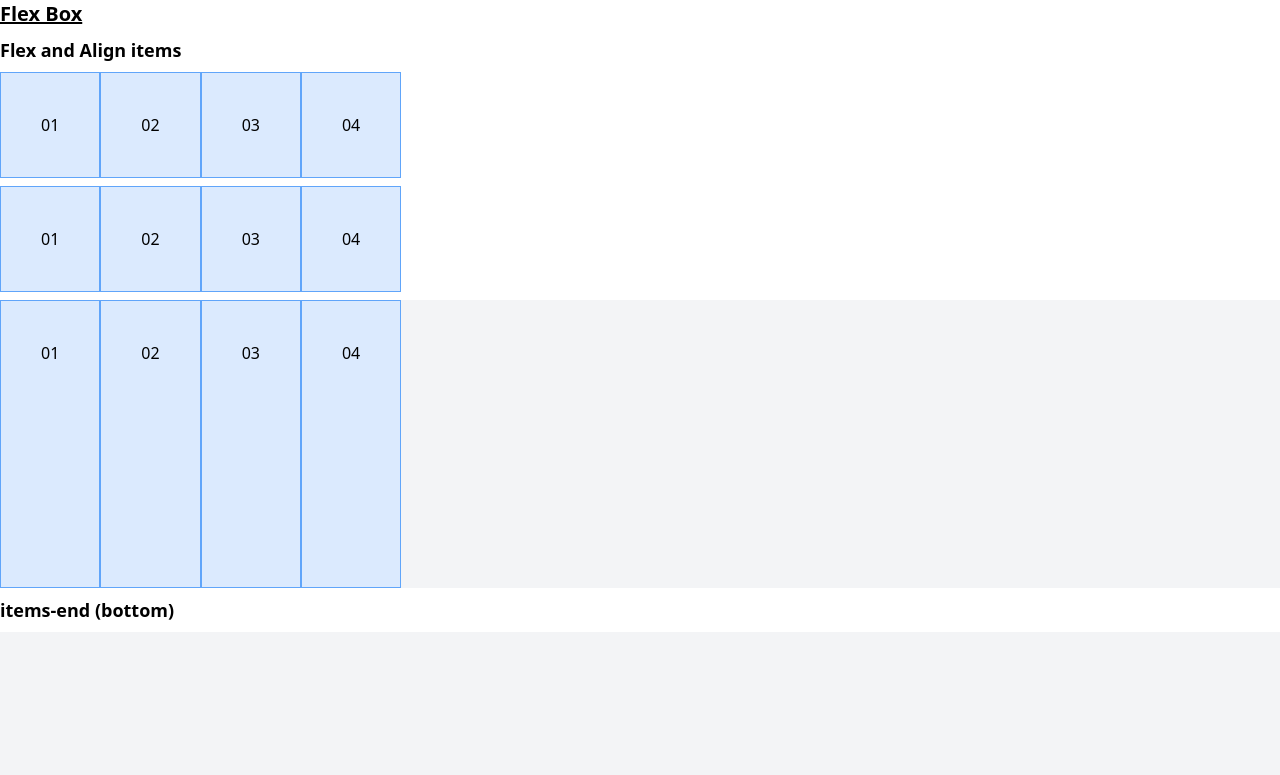
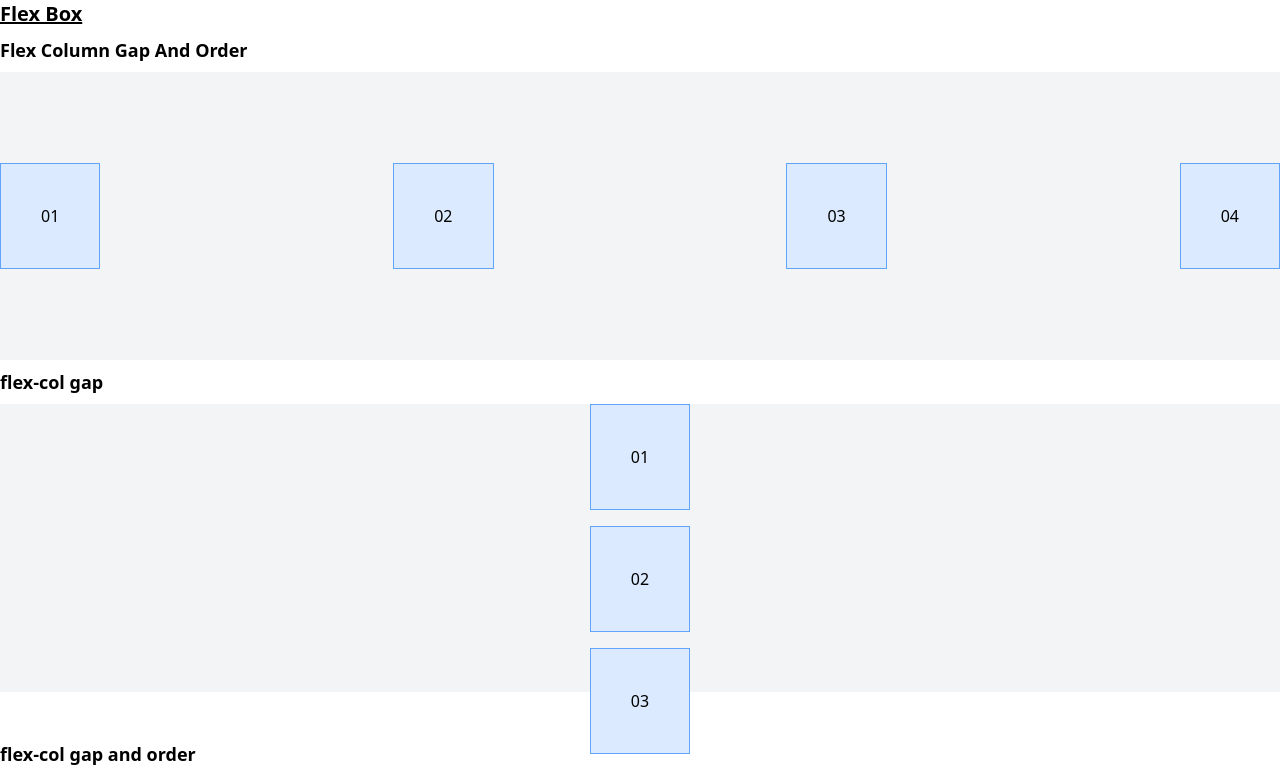
Before and after one commit to nsagias/react-tailwindcss-starter, a React (Create React App) app: page / in a window 1280 px wide. Shown: the top 775 px of the page. Built offline with nearby package versions, Linux system fonts and the light colour scheme.

Commit message:
add gap example and order example

```diff
--- a/src/App.tsx
+++ b/src/App.tsx
@@ -8,7 +8,8 @@ import Colors from './components/colors/Colors';
 import Columns from './components/columns/Columns';
 import Containers from './components/containers/Containers';
 import Fitlers from './components/filters/Filters';
-import Flex from './components/flex/FlexAndAlignItems';
+import FlexAndAlignItems from './components/flex/FlexAndAlignItems';
+import FlexColumnGapAndOrder from './components/flex/FlexColumGapAndOrder';
 import Interactivity from './components/interactivity/Interactivity';
 import LayoutPosition from './components/layoutPosition/LayoutPosition';
 import Sizing from './components/sizing/Sizing';
@@ -17,7 +18,7 @@ import Typography from './components/typography/Typography';
 export default function App() {
   return (
     <div className="App">
-      <Flex />
+      <FlexColumnGapAndOrder />
     </div>
   );
 }
--- a/src/components/flex/FlexColumGapAndOrder.tsx
+++ b/src/components/flex/FlexColumGapAndOrder.tsx
@@ -5,13 +5,29 @@ export default function FlexColumnGapAndOrder () {
 
       <p className="text-lg font-bold underlinem mt-2">Flex Column Gap And Order</p>
 
-      <p className="text-lg font-bold underlinem mt-2">items-center justify-around (horizontal center, spread with space on end)</p>
-      <div className="flex items-center justify-around h-72 w-full bg-gray-100 mt-2">
+      <p className="text-lg font-bold underlinem mt-2"></p>
+      <div className="flex items-center justify-between h-72 w-full bg-gray-100 mt-2">
         <div className="p-10 border border-blue-400 bg-blue-100">01</div>
         <div className="p-10 border border-blue-400 bg-blue-100">02</div>
         <div className="p-10 border border-blue-400 bg-blue-100">03</div>
         <div className="p-10 border border-blue-400 bg-blue-100">04</div>
       </div>
+
+      <p className="text-lg font-bold underlinem mt-2">flex-col gap</p>
+      <div className="flex flex-col gap-4 items-center justify-between h-72 w-full bg-gray-100 mt-2">
+        <div className="p-10 border border-blue-400 bg-blue-100">01</div>
+        <div className="p-10 border border-blue-400 bg-blue-100">02</div>
+        <div className="p-10 border border-blue-400 bg-blue-100">03</div>
+
+      </div>
+
+      <p className="text-lg font-bold underlinem mt-12">flex-col gap and order</p>
+      <div className="flex flex-col gap-4 items-center justify-between h-72 w-full bg-gray-100 mt-2">
+        <div className="order-3 p-10 border border-blue-400 bg-blue-100">01</div>
+        <div className="order-2 p-10 border border-blue-400 bg-blue-100">02</div>
+        <div className="order-4 p-10 border border-blue-400 bg-blue-100">03</div>
+        <div className="order-1 p-10 border border-blue-400 bg-blue-100">04</div>
+      </div>
     </div>
   );
 }
```
